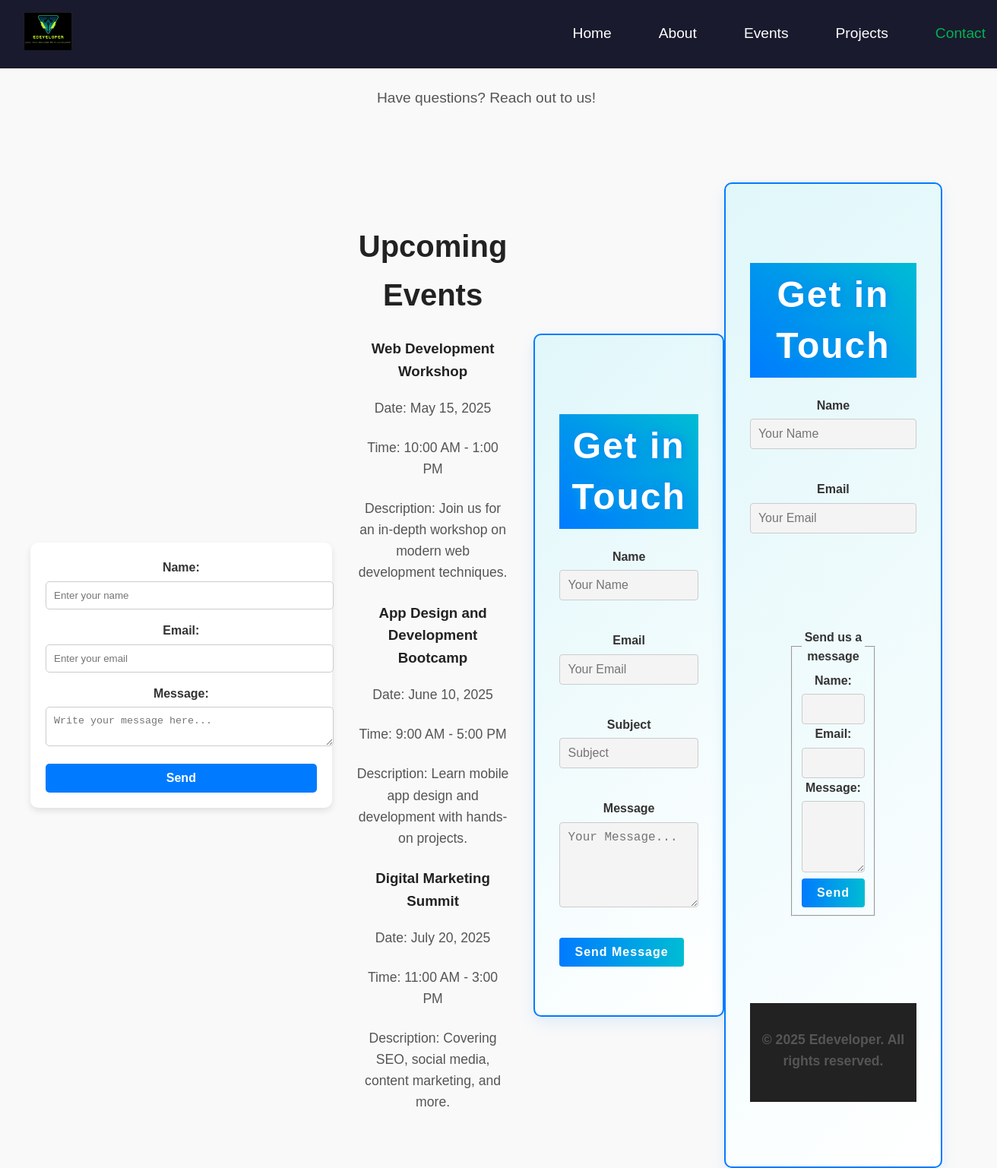
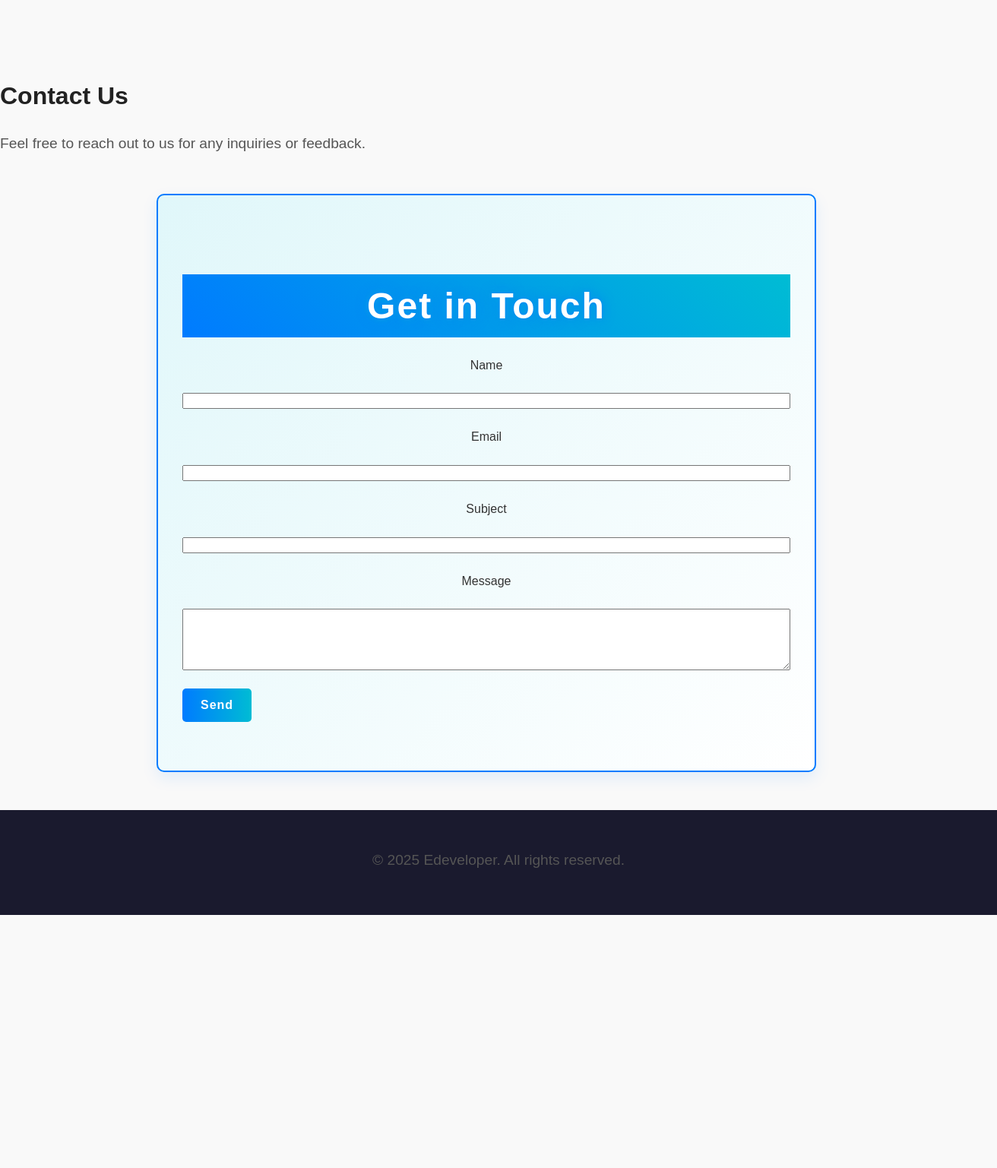
Before and after one commit to bhuvamgautam13/Edeveloper-under-progress-minor, a plain HTML site: page contact.html in a window 1280 px wide. Shown: the top 1537 px of the page at 76% size, 1312 px wide, since content can reach past the window. After the commit the page ends 1304 px from the top, so only its background shows below. Drawn offline with Linux system fonts and the light colour scheme.

Commit message:
Removed the duplicate Contact Us Card and Enhanced the Header of Contact Us

```diff
--- a/contact.html
+++ b/contact.html
@@ -2,209 +2,37 @@
 <html lang="en">
   <head>
     <meta charset="UTF-8" />
-  <meta name="viewport" content="width=device-width, initial-scale=1.0"/>
-  <title>Contact - Edeveloper</title>
+    <meta name="viewport" content="width=device-width, initial-scale=1.0" />
+    <title>Edeveloper - Contact</title>
     <link rel="stylesheet" href="styles.css" />
-  <style>
-    html, body {
-      height: 100%;
-      margin: 0;
-      padding: 0;
-      display: flex;
-      flex-direction: column;
-      font-family: Arial, sans-serif;
-    }
-
-    main {
-      flex: 1;
-      padding: 20px;
-    }
-
-    header {
-      text-align: center;
-      margin-bottom: 30px;
-    }
-
-    section {
-      margin-bottom: 30px;
-    }
-
-    #contact {
-      max-width: 600px;
-      margin: 0 auto;
-    }
-
-    .contact-form .form-group {
-      margin-bottom: 1rem;
-    }
-
-    .contact-form label {
-      display: block;
-      margin-bottom: 5px;
-    }
-
-    .contact-form input,
-    .contact-form textarea {
-      width: 100%;
-      padding: 10px;
-      box-sizing: border-box;
-      border: 1px solid #ccc;
-      border-radius: 4px;
-    }
-
-    .contact-form button {
-      background-color: #00b351;
-      color: white;
-      padding: 10px 20px;
-      border: none;
-      border-radius: 4px;
-      cursor: pointer;
-    }
-
-    footer {
-      background-color: #222;
-      color: white;
-      text-align: center;
-      padding: 1rem 0;
-    }
-
-    nav {
-      background-color: #f0f0f0;
-      padding: 10px 20px;
-    }
-
-    .nav-options {
-      list-style: none;
-      display: flex;
-      gap: 15px;
-      margin: 0;
-      padding: 0;
-    }
-
-    .nav-options li a {
-      text-decoration: none;
-      color: black;
-    }
-  </style>
   </head>
   <body>
-  <nav id="main-navbar">
-    <div class="logo">
-      <a href="index.html"><img src="logo.png" alt="Edeveloper Logo" /></a>
-    </div>
-    <ul class="nav-options">
-      <li><a href="index.html">Home</a></li>
-      <li><a href="about.html">About</a></li>
-      <li><a href="events.html">Events</a></li>
-      <li><a href="projects.html">Projects</a></li>
-      <li><a href="contact.html" style="color: #00b351;">Contact</a></li>
-    </ul>
-  </nav>
-
     <main>
-    <header>
+      <header class="contact-header">
         <h1>Contact Us</h1>
-      <p>Have questions? Reach out to us!</p>
+        <p>Feel free to reach out to us for any inquiries or feedback.</p>
       </header>
-    <section style="display: flex; justify-content: center; align-items: center; padding: 20px; background-color: #f9f9f9;">
-        <form id="contactForm" style="width: 100%; max-width: 500px; background: white; padding: 20px; border-radius: 10px; box-shadow: 0 4px 8px rgba(0, 0, 0, 0.1);">
-            <label for="name" style="display: block; margin-bottom: 5px; font-weight: bold;">Name:</label>
-            <input type="text" id="name" name="name" placeholder="Enter your name" required style="width: 100%; padding: 10px; margin-bottom: 15px; border: 1px solid #ccc; border-radius: 5px; outline: none;">
-
-            <label for="email" style="display: block; margin-bottom: 5px; font-weight: bold;">Email:</label>
-            <input type="email" id="email" name="email" placeholder="Enter your email" required style="width: 100%; padding: 10px; margin-bottom: 15px; border: 1px solid #ccc; border-radius: 5px; outline: none;">
-
-            <label for="message" style="display: block; margin-bottom: 5px; font-weight: bold;">Message:</label>
-            <textarea id="message" name="message" placeholder="Write your message here..." required style="width: 100%; padding: 10px; margin-bottom: 15px; border: 1px solid #ccc; border-radius: 5px; outline: none; resize: vertical;"></textarea>
-
-            <button type="submit" style="width: 100%; padding: 10px; background-color: #007bff; color: white; border: none; border-radius: 5px; font-weight: bold; cursor: pointer; transition: background-color 0.3s;">Send</button>
-        </form>
-
-    <section id="upcoming-events">
-      <h2>Upcoming Events</h2>
-      <div class="event">
-        <h3>Web Development Workshop</h3>
-        <p>Date: May 15, 2025</p>
-        <p>Time: 10:00 AM - 1:00 PM</p>
-        <p>Description: Join us for an in-depth workshop on modern web development techniques.</p>
-      </div>
-
-      <div class="event">
-        <h3>App Design and Development Bootcamp</h3>
-        <p>Date: June 10, 2025</p>
-        <p>Time: 9:00 AM - 5:00 PM</p>
-        <p>Description: Learn mobile app design and development with hands-on projects.</p>
-      </div>
-
-      <div class="event">
-        <h3>Digital Marketing Summit</h3>
-        <p>Date: July 20, 2025</p>
-        <p>Time: 11:00 AM - 3:00 PM</p>
-        <p>Description: Covering SEO, social media, content marketing, and more.</p>
-      </div>
-    </section>
 
       <section id="contact">
         <h2>Get in Touch</h2>
-      <form class="contact-form" action="https://formspree.io/f/yourFormID" method="POST">
-        <div class="form-group">
+        <form
+          class="contact-form"
+          action="https://formspree.io/f/xqkgrqwb"
+          method="POST"
+        >
           <label for="name">Name</label>
-          <input type="text" id="name" name="name" placeholder="Your Name" required />
-        </div>
+          <input type="text" id="name" name="name" required />
 
-        <div class="form-group">
           <label for="email">Email</label>
-          <input type="email" id="email" name="_replyto" placeholder="Your Email" required />
-        </div>
+          <input type="email" id="email" name="email" required />
 
-        <div class="form-group">
           <label for="subject">Subject</label>
-          <input type="text" id="subject" name="subject" placeholder="Subject" required />
-        </div>
+          <input type="text" id="subject" name="subject" required />
 
-        <div class="form-group">
           <label for="message">Message</label>
-          <textarea id="message" name="message" rows="5" placeholder="Your Message..." required></textarea>
-        </div>
-
-        <button type="submit">Send Message</button>
-      </form>
-    </section>
-
-    <section id="contact">
-        <h2>Get in Touch</h2>
-        <form class="contact-form" action="https://formspree.io/f/yourFormID" method="POST">
-            <div class="form-group">
-                <label for="name">Name</label>
-                <input type="text" id="name" name="name" placeholder="Your Name" required>
-            </div>
-
-            <div class="form-group">
-                <label for="email">Email</label>
-                <input type="email" id="email" name="_replyto" placeholder="Your Email" required>
-            </div>
-
-            <div class="form-group">
-                <label for="subject">
-
-
-    <main class="container">
-        <section>
-            <form id="contactForm">
-                <fieldset>
-                    <legend>Send us a message</legend>
-
-                    <label for="name">Name:</label>
-                    <input type="text" id="name" name="name" required>
-
-                    <label for="email">Email:</label>
-                    <input type="email" id="email" name="email" required>
-
-                    <label for="message">Message:</label>
-                    <textarea id="message" name="message" rows="4" required></textarea>
+          <textarea id="message" name="message" rows="5" required></textarea>
 
           <button type="submit">Send</button>
-                </fieldset>
         </form>
       </section>
     </main>
@@ -212,11 +40,5 @@
     <footer>
       <p>&copy; 2025 Edeveloper. All rights reserved.</p>
     </footer>
-
-  </main>
-
-  <footer>
-    <p>&copy; 2025 Edeveloper. All rights reserved.</p>
-  </footer>
   </body>
 </html>
```
Lines whose indentation alone changed are shown as unchanged.
